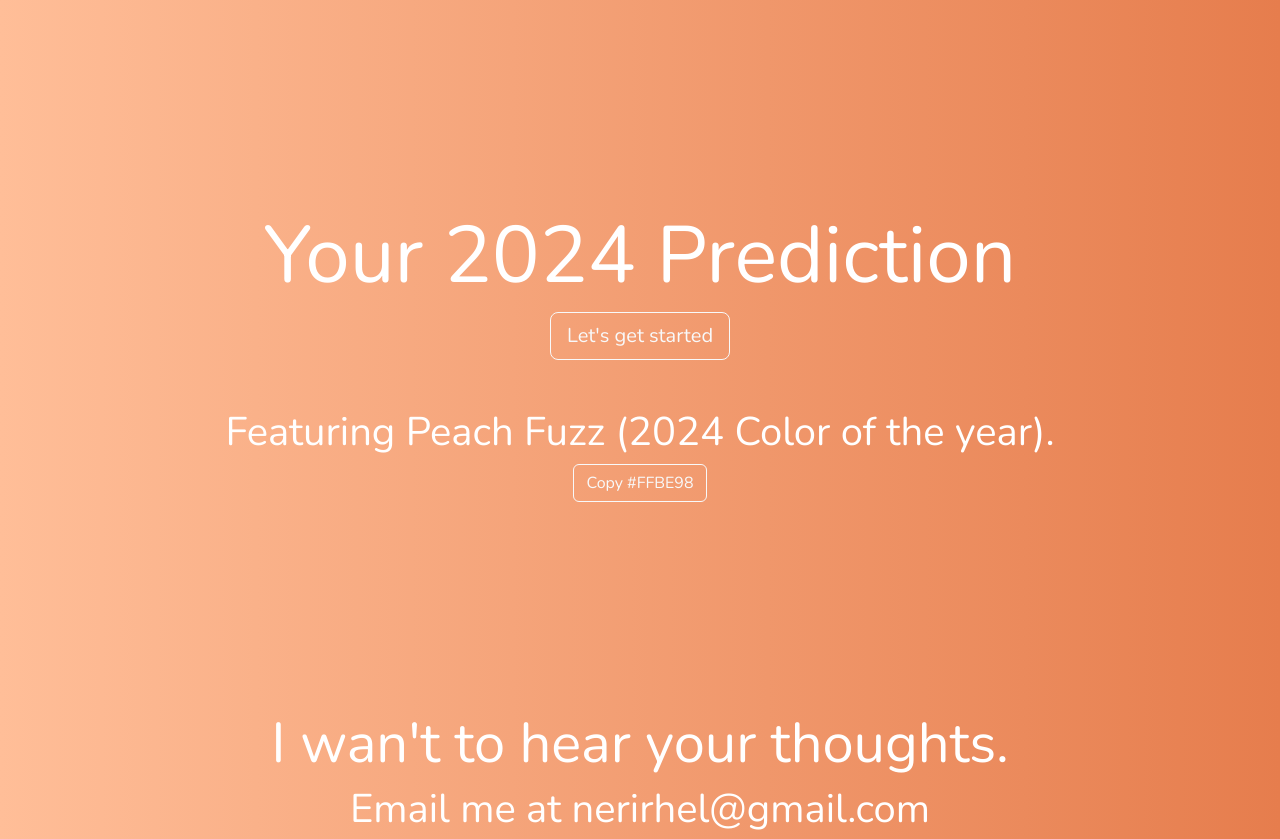
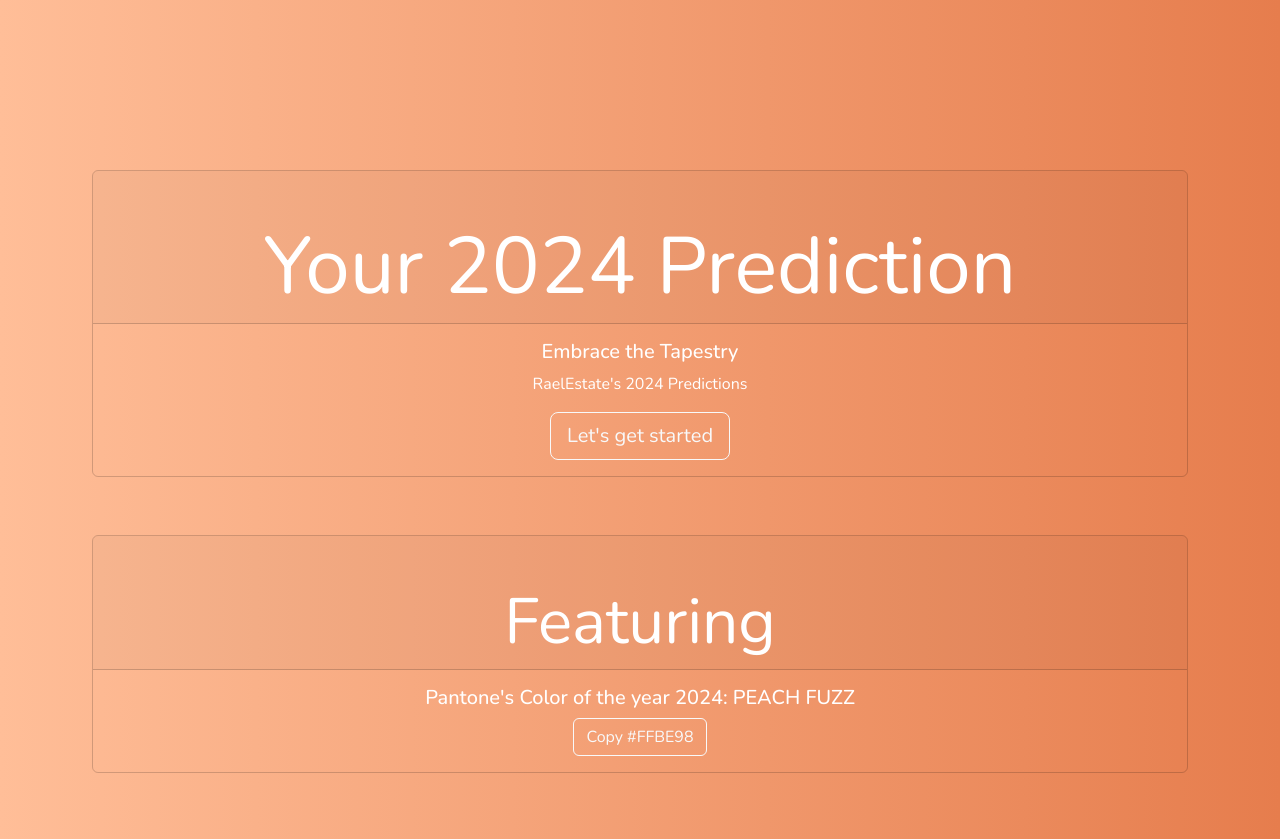
Before and after one commit to raelestate/your_2024_predictions, a website: page index.html in a window 1280 px wide. Shown: the top 839 px of the page. Drawn offline with nearby package versions, Linux system fonts and the light colour scheme.

Commit message:
minor changes

```diff
--- a/index.html
+++ b/index.html
@@ -15,36 +15,47 @@
 <body class="d-flex flex-column min-vh-100 fadeIn">
     <section id="main" class="pt-5 mt-3">
         <div class="container text-center pt-5 mt-5">
-            <h1 class="display-1 text-white pt-5">
-                Your 2024 Prediction
-            </h1>
+            <div class="card bg-transparent text-white">
+                <h5 class="card-header display-1 text-white pt-5">Your 2024 Prediction</h5>
+                <div class="card-body">
+                    <h5 class="card-title text-white">Embrace the Tapestry</h5>
+                    <p class="card-text">RaelEstate's 2024 Predictions</p>
                     <small>
                         <a type="button" class="btn btn-lg btn-outline-light btn-round" data-bs-toggle="modal"
                             data-bs-target="#staticBackdrop">Let's get
                             started</a>
                     </small>
                 </div>
+            </div>
+
+        </div>
     </section>
     <section id="main">
         <div class="container text-center mt-5">
-            <h5 class="display-6 text-white">
-                Featuring Peach Fuzz (2024 Color of the year).
-            </h5> <button class="btn bg-transparent border-light text-light" onclick="
+            <div class="card bg-transparent text-white">
+                <h5 class="card-header display-3 text-white pt-5">Featuring</h5>
+                <div class="card-body">
+                    <h5 class="card-title text-white">Pantone's Color of the year 2024: PEACH FUZZ</h5>
+                    <button class="btn bg-transparent border-light text-light" onclick="
                     navigator.clipboard.writeText('#FFBE98');
                     document.getElementById('message').innerText = 'Copied!';
                     setTimeout(() => {
                       document.getElementById('message').innerText = '';
                     }, 1000);
                   ">Copy #FFBE98</button>
+                </div>
                 <span id="message" class="text-white">
                 </span>
+            </div>
+
 
             <section id="main" class="pt-5 mt-3">
                 <div class="container text-center pt-5 mt-5">
                     <h1 class="display-4 text-white pt-5">
                         I wan't to hear your thoughts.<br>
                         <h6 class="display-6">
-                            <small class="display-6 text-white">Email me at <a href="mailto:nerirhel@gmail.com" class="text-decoration-none text-white">nerirhel@gmail.com</a></small>
+                            <small class="display-6 text-white">Email me at <a href="mailto:nerirhel@gmail.com"
+                                    class="text-decoration-none text-white">nerirhel@gmail.com</a></small>
                         </h6>
                     </h1>
 
```
Also changed, not shown: about.html (+1 -1 lines), prediction.html (+7 -7 lines). Lines whose indentation alone changed are shown as unchanged.
